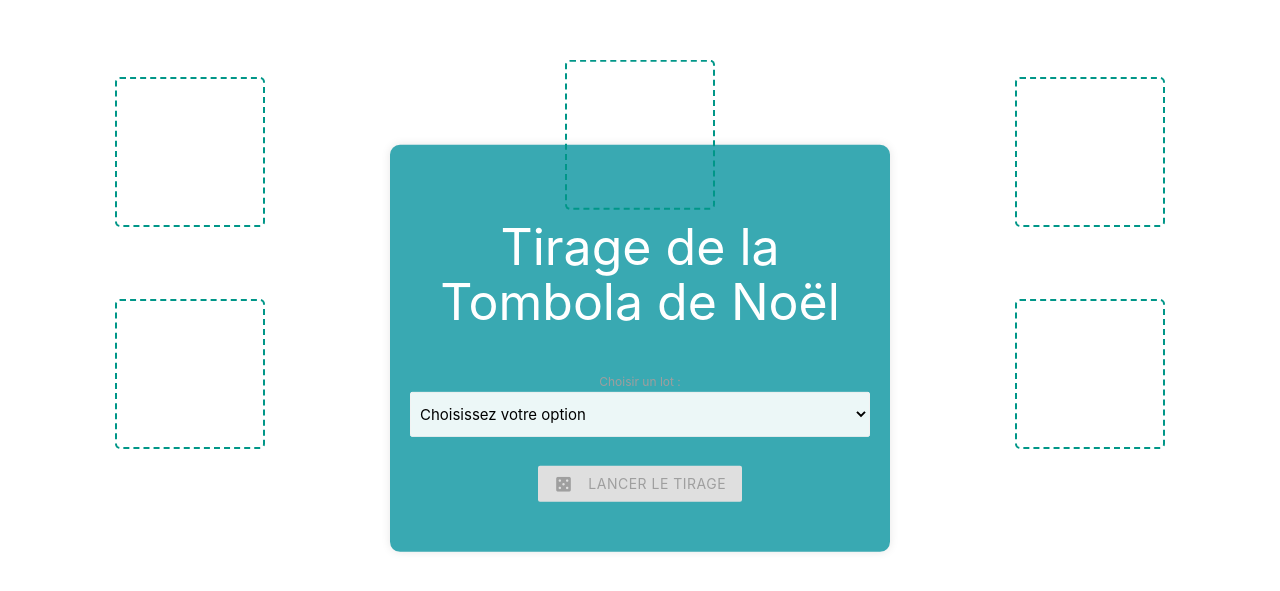
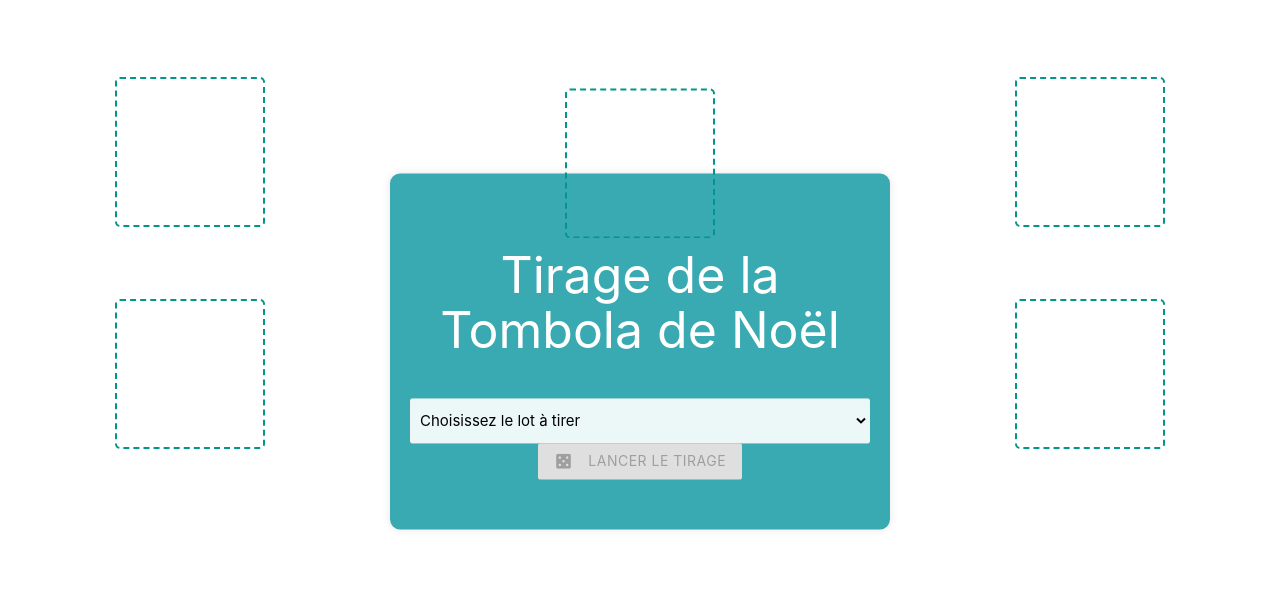
Before and after one commit to willyhunt/TOMBOLA, a website: page index.html in a window 1280 px wide. Shown: the part 137-728 px from the top of the page. Drawn offline with nearby package versions, Linux system fonts and the light colour scheme.

Commit message:
Update index.html

```diff
--- a/index.html
+++ b/index.html
@@ -37,15 +37,14 @@
               <span id="ticketNumberDigit4" class="ticketnumber-digit"></span>
               <span id="ticketNumberDigit5" class="ticketnumber-digit"></span>
             </div>
+
+            <h3 id="commercant"></h3>
             <div id="lotSelectContainer">
-                <label for="lotSelect">Choisir un lot : </label>
                 <select id="lotSelect" class="browser-default">
-                    <option value="" disabled selected>Choisissez votre option</option>
+                    <option value="" disabled selected>Choisissez le lot à tirer</option>
                     <!-- Les options seront ajoutées dynamiquement par le script JS -->
                 </select>
             </div>
-
-            <h3 id="commercant"></h3>
             <a class="waves-effect waves-light btn red disabled" id="tirageButton" onclick="effectuerTirage()"><i class="material-icons left">casino</i>Lancer le Tirage</a>
         </div>
     </div>
```
